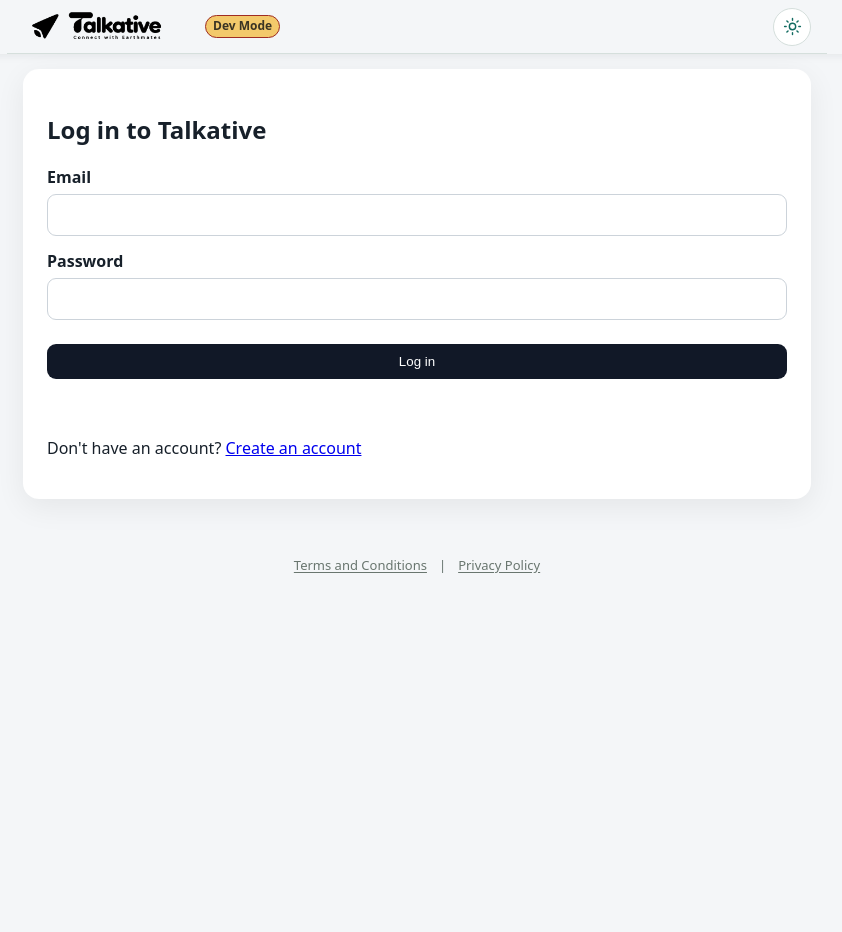
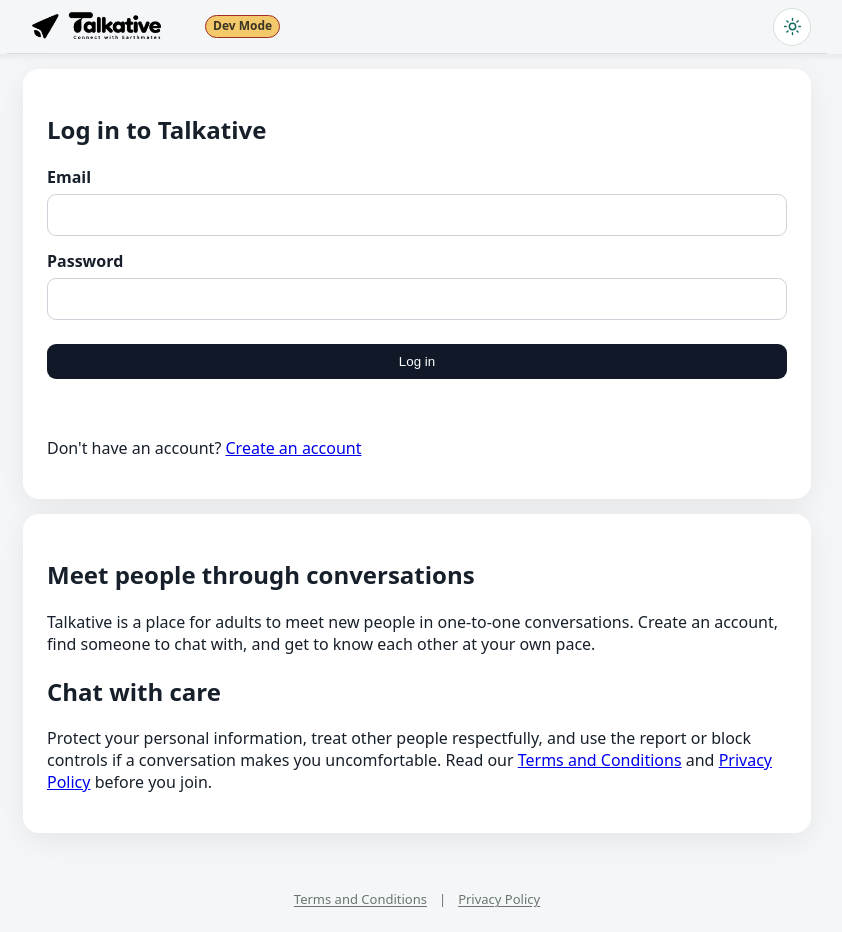
Before and after one commit to dharanivelp/talkative, a Flask app: page / in a window 1280 px wide. Shown: the whole page, without its empty margins (223-1065 px from the left). Before the commit the page ends 573 px from the top, so only its background shows below. Run offline with Flask 3, Linux system fonts and the light colour scheme.

Commit message:
Improve public site SEO metadata
Co-authored-by: Copilot <223556219+Copilot@users.noreply.github.com>

```diff
--- a/app/templates/account.html
+++ b/app/templates/account.html
@@ -3,6 +3,7 @@
 <head>
 <meta charset="utf-8">
 <meta name="viewport" content="width=device-width,initial-scale=1">
+<meta name="robots" content="noindex,nofollow">
 <title>Account | Talkative</title>
 <script>try{if(localStorage.getItem("talkative-theme")==="dark")document.documentElement.dataset.theme="dark"}catch{}</script>
 <link rel="icon" type="image/png" sizes="64x64" href="/static/logo/Talkative_Favicon_Black_Transparent_64x64.png" media="(prefers-color-scheme: light)">
--- a/app/templates/admin.html
+++ b/app/templates/admin.html
@@ -4,6 +4,7 @@
 <meta charset="utf-8">
 <meta name="viewport" content="width=device-width,initial-scale=1">
 <meta name="csrf-token" content="{{ csrf_token }}">
+<meta name="robots" content="noindex,nofollow">
 <title>Talkative Admin</title>
 <link rel="stylesheet" href="/static/admin.css">
 </head>
--- a/app/templates/index.html
+++ b/app/templates/index.html
@@ -1,9 +1,20 @@
 <!doctype html>
-<html>
+<html lang="en">
 <head>
 <meta charset="utf-8">
 <meta name="viewport" content="width=device-width,initial-scale=1">
-<title>Talkative</title>
+{% if app_env == "production" %}<meta name="robots" content="index,follow">{% else %}<meta name="robots" content="noindex,nofollow">{% endif %}
+<title>Talkative | Meet People Through Real Conversations</title>
+<meta name="description" content="Talkative helps adults meet new people through one-to-one conversations. Create an account, find someone to chat with, and connect respectfully.">
+<link rel="canonical" href="{{ site_url }}/">
+<meta property="og:type" content="website">
+<meta property="og:site_name" content="Talkative">
+<meta property="og:title" content="Talkative | Meet People Through Real Conversations">
+<meta property="og:description" content="Meet new people through one-to-one conversations on Talkative. Connect respectfully and chat at your own pace.">
+<meta property="og:url" content="{{ site_url }}/">
+<meta name="twitter:card" content="summary">
+<meta name="twitter:title" content="Talkative | Meet People Through Real Conversations">
+<meta name="twitter:description" content="Meet new people through one-to-one conversations on Talkative. Connect respectfully and chat at your own pace.">
 <link rel="icon" type="image/png" sizes="64x64" href="/static/logo/Talkative_Favicon_Black_Transparent_64x64.png" media="(prefers-color-scheme: light)">
 <link rel="icon" type="image/png" sizes="64x64" href="/static/logo/Talkative_Favicon_White_Transparent_64x64.png" media="(prefers-color-scheme: dark)">
 <script>try{if(localStorage.getItem("talkative-theme")==="dark")document.documentElement.dataset.theme="dark"}catch{}</script>
@@ -95,6 +106,12 @@
 <div id="leaveNotice" class="leave-notice hidden" role="status"><span id="leaveNoticeText"></span><button id="cancelLeaveButton" class="hidden" type="button" onclick="cancelLeave()">Cancel</button></div>
 <form onsubmit="send(event)"><input id="text" maxlength="128" autocomplete="off" aria-label="Message" oninput="notifyTyping()"><button>Send</button></form>
 </div>
+</section>
+<section class="card seo-intro">
+<h2>Meet people through conversations</h2>
+<p>Talkative is a place for adults to meet new people in one-to-one conversations. Create an account, find someone to chat with, and get to know each other at your own pace.</p>
+<h2>Chat with care</h2>
+<p>Protect your personal information, treat other people respectfully, and use the report or block controls if a conversation makes you uncomfortable. Read our <a href="/terms">Terms and Conditions</a> and <a href="/privacy">Privacy Policy</a> before you join.</p>
 </section>
 </main>
 {% include "_footer.html" %}
--- a/docker-compose.yml
+++ b/docker-compose.yml
@@ -9,6 +9,7 @@ services:
       - "8000:8000"
     environment:
       APP_ENV: ${APP_ENV:-production}
+      PUBLIC_SITE_URL: ${PUBLIC_SITE_URL:-https://talkative.space}
       SESSION_SECRET: ${SESSION_SECRET:?Set SESSION_SECRET in .env}
       USER_DATABASE_PATH: /data/users.db
       ADMIN_DATABASE_PATH: /data/admin.db
--- a/talkative_backend/application.py
+++ b/talkative_backend/application.py
@@ -5,7 +5,7 @@ from flask import Flask, g, request
 from talkative_backend.backend.admin import admin_bp
 from talkative_backend.backend.auth import auth_bp
 from talkative_backend.backend.chat import chat_bp
-from talkative_backend.config import APP_ENV, BASE_DIR, SESSION_SECRET
+from talkative_backend.config import APP_ENV, BASE_DIR, PUBLIC_SITE_URL, SESSION_SECRET
 from talkative_backend.planes import admin_store, sqlite_chat_store, user_store
 
 
@@ -16,7 +16,7 @@ def create_app(initialize=True):
 
     @app.context_processor
     def inject_environment():
-        return {"app_env": APP_ENV}
+        return {"app_env": APP_ENV, "site_url": PUBLIC_SITE_URL}
 
     @app.before_request
     def start_request_timer():
--- a/talkative_backend/backend/auth.py
+++ b/talkative_backend/backend/auth.py
@@ -8,10 +8,10 @@ import sqlite3
 from datetime import datetime, timezone
 
 import pycountry
-from flask import Blueprint, jsonify, redirect, render_template, request, session
+from flask import Blueprint, Response, jsonify, redirect, render_template, request, session
 from werkzeug.security import check_password_hash, generate_password_hash
 
-from talkative_backend.config import APP_ENV, SESSION_SECRET
+from talkative_backend.config import APP_ENV, PUBLIC_SITE_URL, SESSION_SECRET
 from talkative_backend.core.functions import PASSWORD_REQUIREMENTS, age_category, audit, current_user, is_eligible, is_strong_password, parse_dob, public_profile_details, timestamp
 from talkative_backend.planes import admin_store, user_store
 from talkative_backend.planes import sqlite_chat_store as chat_store
@@ -268,6 +268,34 @@ def terms_page():
 @auth_bp.get("/privacy")
 def privacy_page():
     return render_template("privacy.html")
+
+
+@auth_bp.get("/robots.txt")
+def robots_txt():
+    if APP_ENV != "production":
+        body = "User-agent: *\nDisallow: /\n"
+    else:
+        body = (
+            "User-agent: *\n"
+            "Disallow: /account\n"
+            "Disallow: /admin\n"
+            "Disallow: /api/\n"
+            f"Sitemap: {PUBLIC_SITE_URL}/sitemap.xml\n"
+        )
+    return Response(body, mimetype="text/plain")
+
+
+@auth_bp.get("/sitemap.xml")
+def sitemap_xml():
+    body = (
+        '<?xml version="1.0" encoding="UTF-8"?>'
+        '<urlset xmlns="http://www.sitemaps.org/schemas/sitemap/0.9">'
+        f"<url><loc>{PUBLIC_SITE_URL}/</loc></url>"
+        f"<url><loc>{PUBLIC_SITE_URL}/terms</loc></url>"
+        f"<url><loc>{PUBLIC_SITE_URL}/privacy</loc></url>"
+        "</urlset>"
+    )
+    return Response(body, mimetype="application/xml")
 
 
 @auth_bp.post("/api/auth/signup")
--- a/talkative_backend/config.py
+++ b/talkative_backend/config.py
@@ -18,6 +18,7 @@ if not LEGACY_DB.exists() and LEGACY_DB.name == "talkative.db":
 STATE_DB = Path(os.getenv("STATE_DATABASE_PATH", BASE_DIR / "state.db"))
 SESSION_SECRET = os.getenv("SESSION_SECRET", "change-me")
 APP_ENV = os.getenv("APP_ENV", "development").strip().lower()
+PUBLIC_SITE_URL = os.getenv("PUBLIC_SITE_URL", "https://talkative.space").strip().rstrip("/")
 ADMIN_USERNAME = os.getenv("ADMIN_USERNAME", "admin")
 ADMIN_PASSWORD = os.getenv("ADMIN_PASSWORD", "")
 ADMIN_TRANSCRIPT_KEY = os.getenv("ADMIN_TRANSCRIPT_KEY", "")
--- a/talkative_backend/planes/sqlite_chat_store.py
+++ b/talkative_backend/planes/sqlite_chat_store.py
@@ -9,6 +9,7 @@ PRESENCE_TIMEOUT = 25
 
 
 def init():
+    client.init()
     client.ping()
 
 
```
Also changed, not shown: app/templates/privacy.html (+8 -0 lines), app/templates/terms.html (+8 -0 lines), tests/test_chat_lifecycle.py (+9 -0 lines), tests/test_seo.py (added, +45 -0 lines), README.md.
